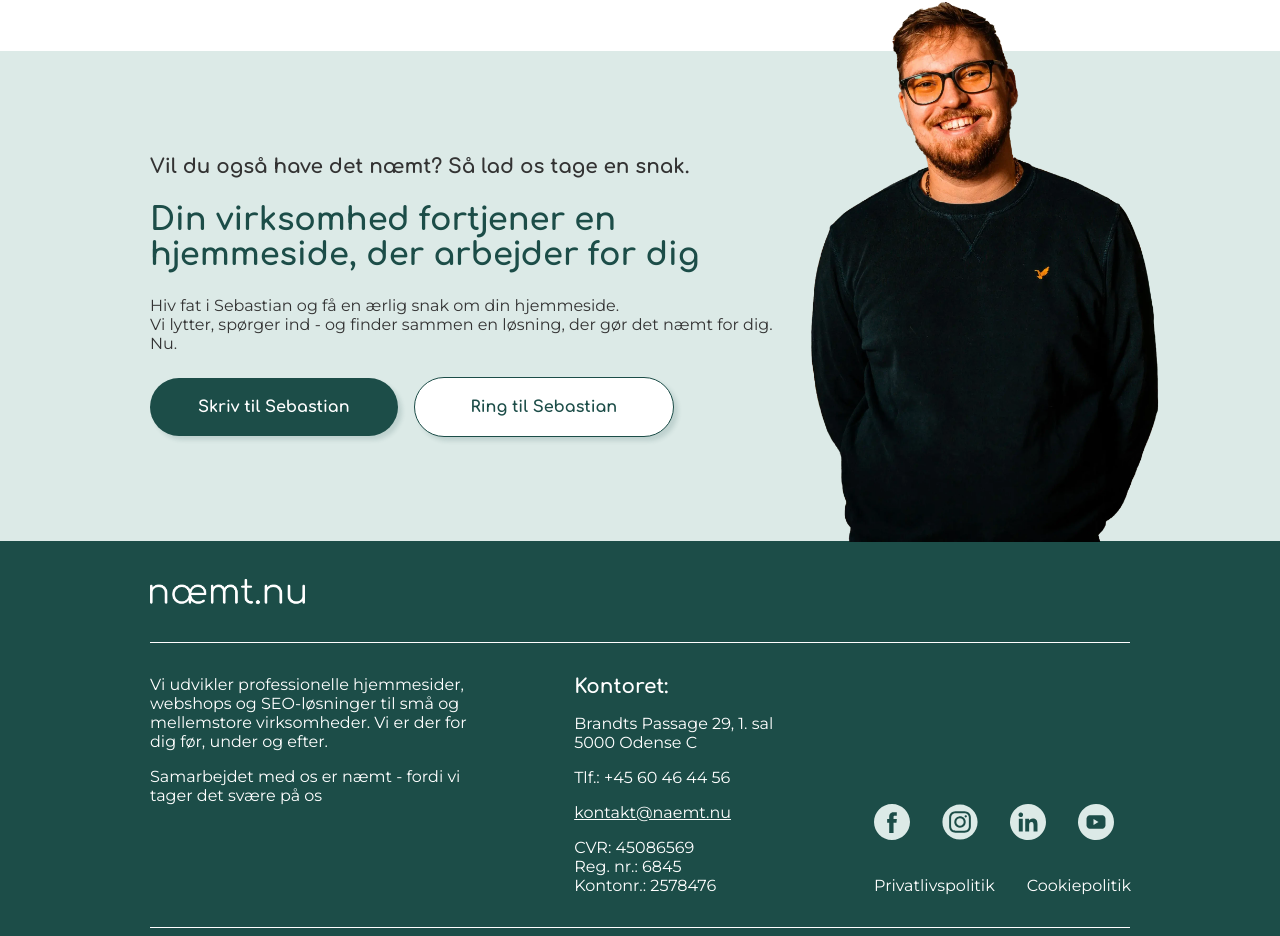
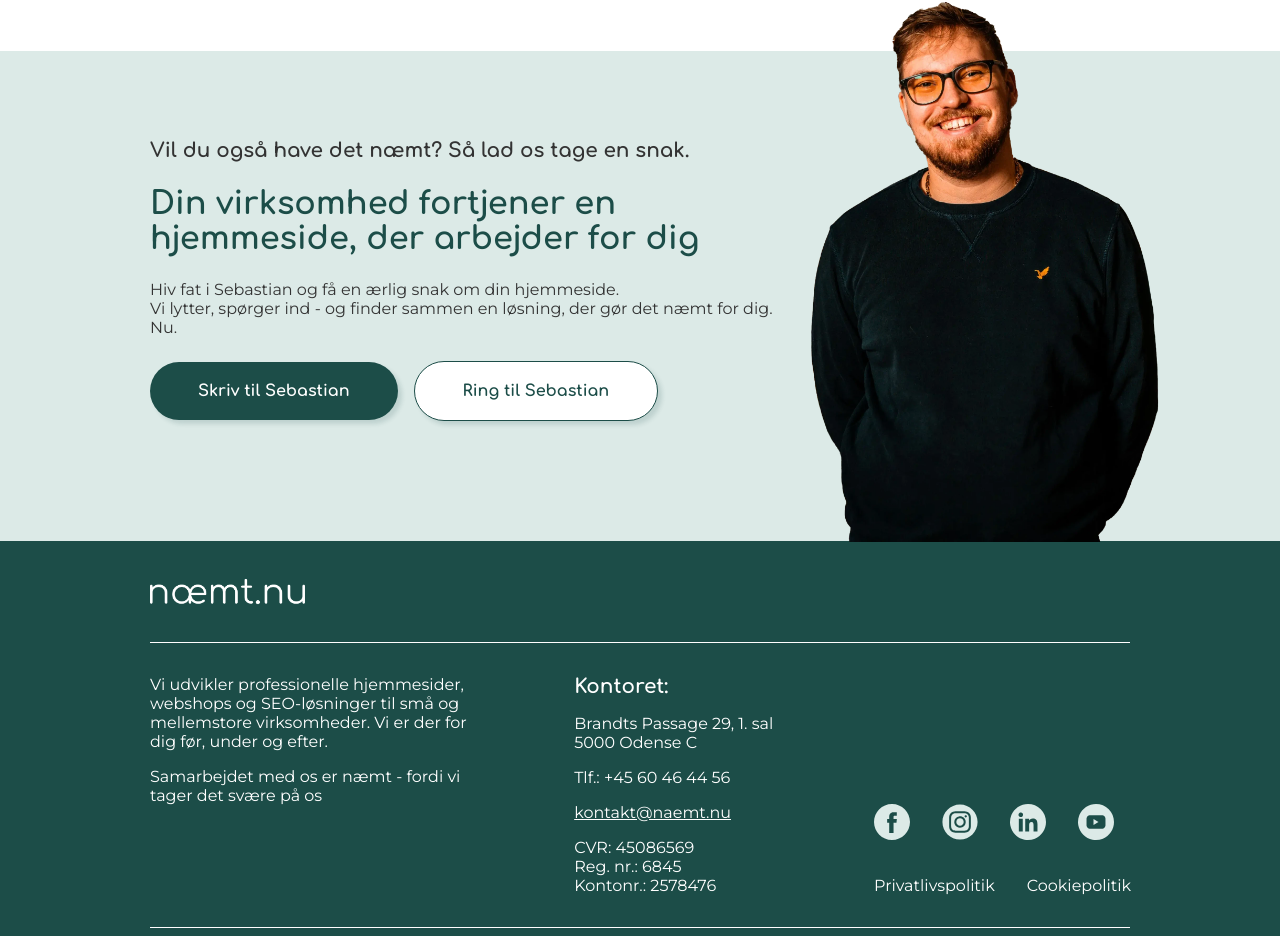
Before and after one commit to SofiePedersen/naemtnu, a Vue app: page / in a window 1280 px wide. Shown: the part 3141-4077 px from the top of the page. Built offline with nearby package versions, Linux system fonts and the light colour scheme; no server answers.

Commit message:
Update Contact.vue

```diff
--- a/src/components/Contact.vue
+++ b/src/components/Contact.vue
@@ -75,6 +75,12 @@ import Sebastian from "@/assets/images/sebastian.webp";
   align-items: center;
   flex-direction: column;
   gap: 1rem;
+  .btn__green {
+    padding: 1.25rem 25%;
+  }
+  .btn__white {
+    padding: 1.25rem 25%;
+  }
 }
 
 .contact__wrapper--sebastian {
@@ -106,10 +112,12 @@ h4 {
 
   .contact__content {
     width: 65%;
+    padding-bottom: 2rem;
   }
 
   .contact__wrapper--sebastian {
     width: 30%;
+    margin-top: auto;
 
     img {
       width: 100%;
@@ -118,6 +126,12 @@ h4 {
 
   .contact__wrapper--buttons {
     flex-direction: row;
+    .btn__green {
+      padding: 1.25rem 3rem;
+    }
+    .btn__white {
+      padding: 1.25rem 3rem;
+    }
   }
 }
 
```
